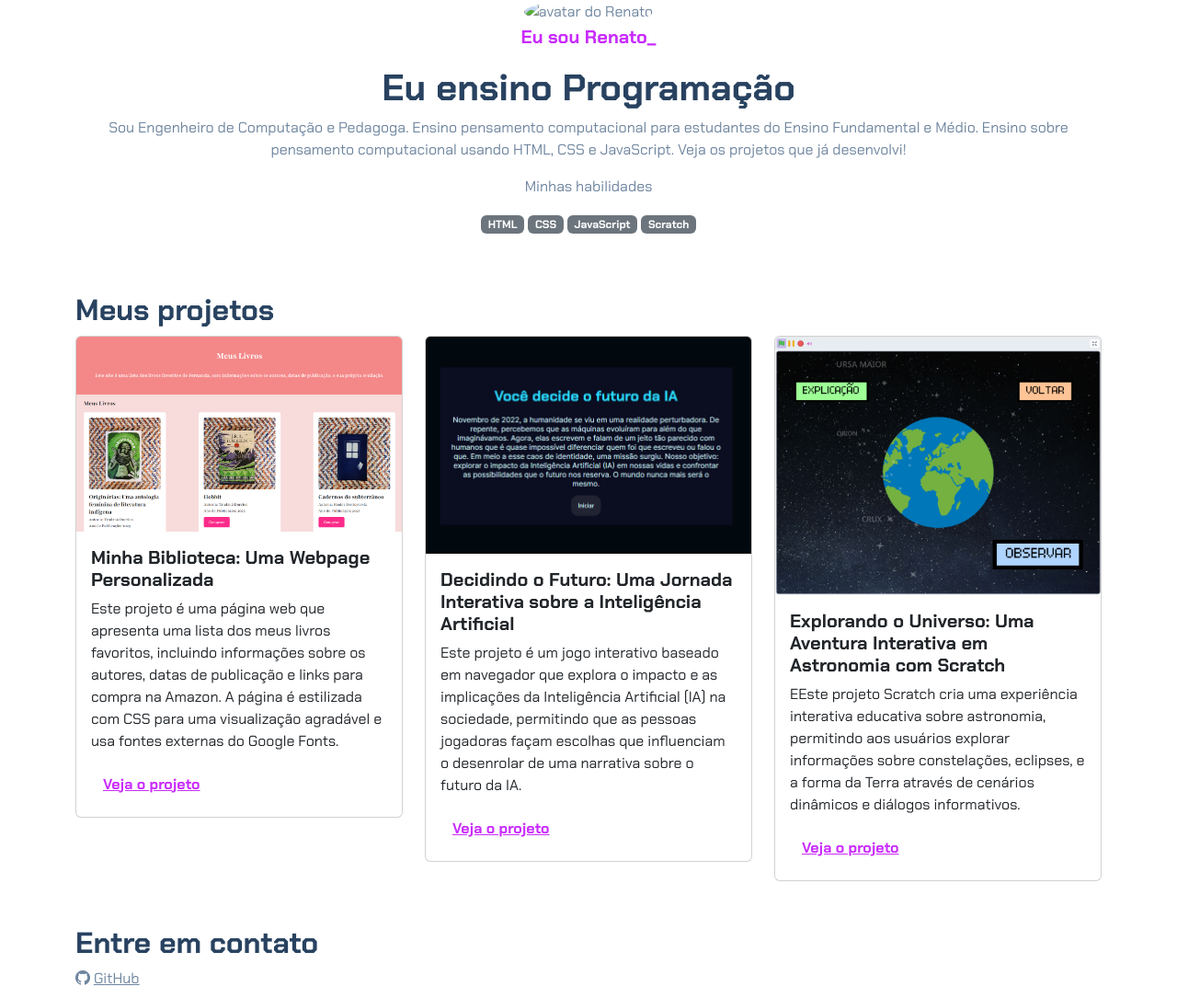
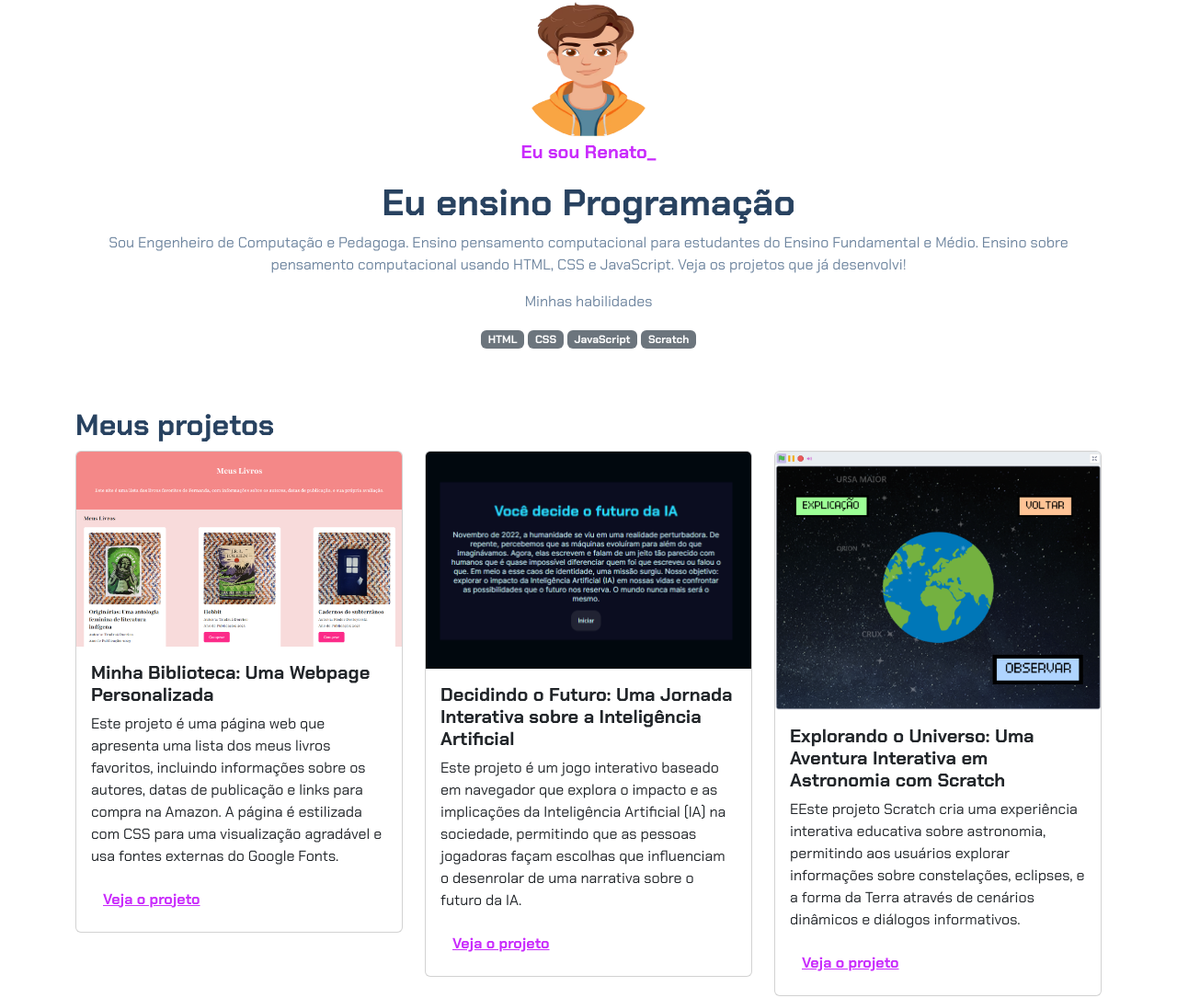
Before and after one commit to Renatinho-gym/Portif-rio, a plain HTML site: page index.html in a window 1280 px wide. Shown: the top 1085 px of the page at 92% size. Drawn offline with nearby package versions, Linux system fonts and the light colour scheme; files whose address does not match are found by name.

Commit message:
Update index.html

```diff
--- a/index.html
+++ b/index.html
@@ -12,7 +12,7 @@
 
 <body>
     <header class="container text-center">
-        <img src="img/jovem-de-capuz-laranja_1308-173533-Photoroom.png" alt="avatar do Renato" class="rounded-circle" width="150" height="150"
+        <img src="https://github.com/Renatinho-gym/Portif-rio/blob/main/jovem-de-capuz-laranja_1308-173533-Photoroom.png?raw=true" alt="avatar do Renato" class="rounded-circle" width="150" height="150"
             srcset="">
         <p class="lead">Eu sou Renato_</p>
         <h1>Eu ensino Programação</h1>
```
